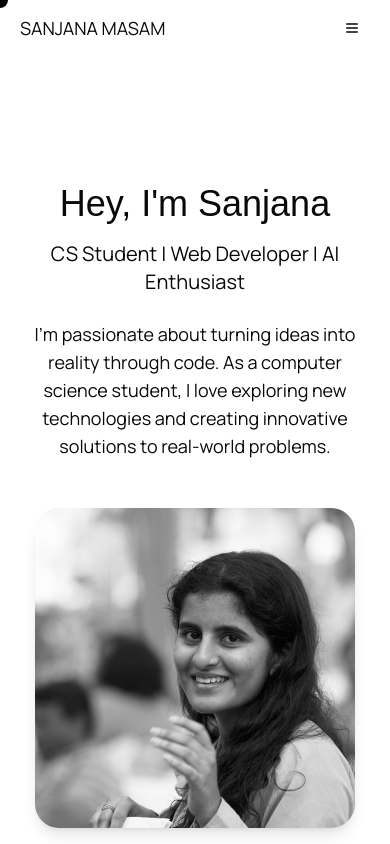
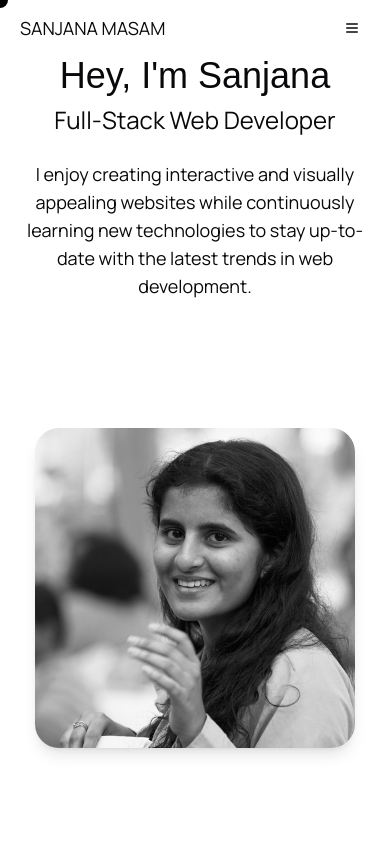
Before and after one commit to sanjanamasam1210/myportfolio, a Next.js app: page / in a window 390 px wide. Shown: the top 844 px of the page. Built offline with nearby package versions, Linux system fonts and the light colour scheme.

Commit message:
other responsive things are done

```diff
--- a/app/loading.tsx
+++ b/app/loading.tsx
@@ -32,8 +32,7 @@ export default function Loading() {
 
   const formatDateTime = (date:Date) => {
     return new Intl.DateTimeFormat('en-US', {
-      year: 'numeric',
-      month: 'long',
+      month: 'short',
       day: 'numeric',
       hour: '2-digit',
       minute: '2-digit',
--- a/app/page.tsx
+++ b/app/page.tsx
@@ -4,21 +4,22 @@ import Loading from './loading';
 
 export default function Home() {
   return (
-    <div className="relative h-screen w-full overflow-hidden flex mt-32 justify-center">
+    <div className="relative h-screen w-full overflow-hidden flex md:mt-32 sm:mt-20 justify-center">
       <Loading />
 
       <div className="container mx-auto px-4 sm:px-6 lg:px-8">
-        <div className="max-w-5xl mx-auto flex flex-col md:flex-row gap-12 items-center">
+        <div className="max-w-5xl mx-auto flex flex-col md:flex-row gap-32 items-center">
           {/* Left side: About Me */}
           <div className="w-full ">
-            <h1 className="text-4xl md:text-5xl lg:text-6xl font-clash-display-semibold mb-4 text-center md:text-left">
+            <h1 className="text-4xl md:text-5xl lg:text-6xl font-clash-display-semibold mb-2 text-center md:text-left">
               Hey, I&apos;m Sanjana
             </h1>
-            <p className="text-xl mb-6 text-center md:text-left">
-              CS Student | Web Developer | AI Enthusiast
+            <p className="text-2xl mb-6 text-center md:text-left">
+              Full-Stack Web Developer
             </p>
-            <p className="text-lg text-center md:text-left">
-              I&apos;m passionate about turning ideas into reality through code. As a computer science student, I love exploring new technologies and creating innovative solutions to real-world problems.
+            <p className="text-lg text-center md:text-left leading-">
+            I enjoy creating interactive and visually appealing websites while continuously learning new technologies to stay up-to-date with the latest trends in web development.
+
             </p>
           </div>
 
```
Also changed, not shown: public/hero3.jpeg.
